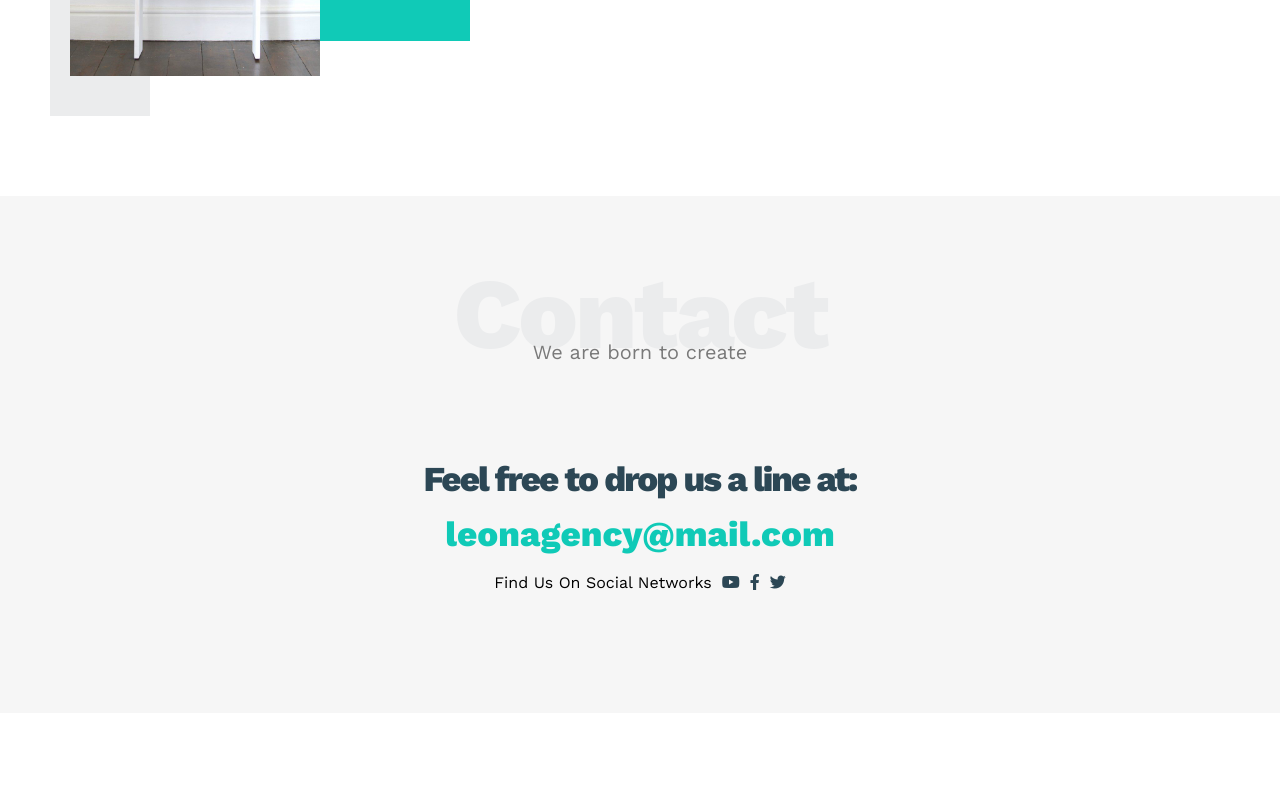
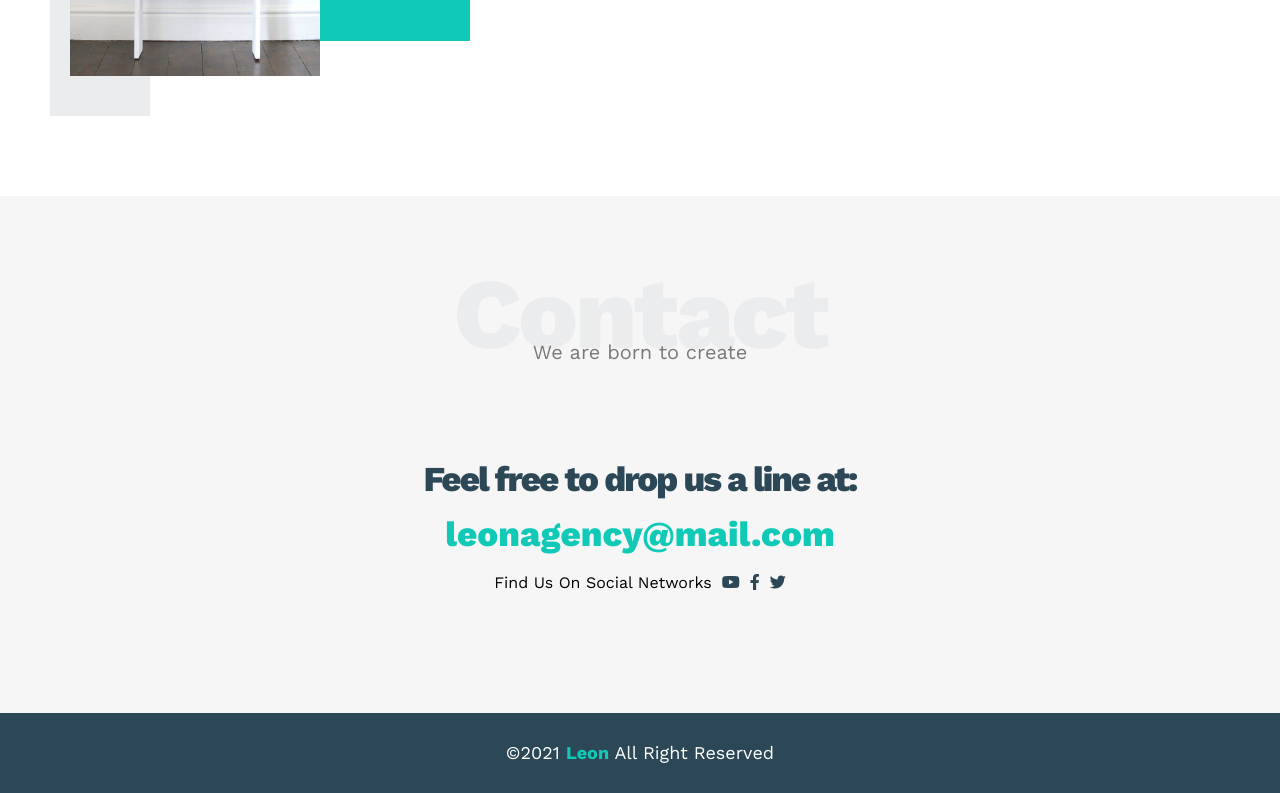
Before and after one commit to Alaahamouly/Leon-Template, a plain HTML site: page index.html in a window 1280 px wide. Shown: the part 3200-3993 px from the top of the page. Before the commit the page ends 3913 px from the top, so only its background shows below. Drawn offline with nearby package versions, Linux system fonts and the light colour scheme.

Commit message:
Creating Footer

```diff
--- a/css/leon.css
+++ b/css/leon.css
@@ -533,3 +533,22 @@ body {
 
 
 /* End Contact */
+
+
+/* Start Footer */
+
+.footer {
+    background-color: var(--secondary-color);
+    color: white;
+    padding: 30px 10px;
+    text-align: center;
+    font-size: 18px;
+}
+
+.footer span {
+    font-weight: bold;
+    color: var(--main-color);
+}
+
+
+/* End Footer */
--- a/index.html
+++ b/index.html
@@ -198,6 +198,9 @@
         </div>
     </div>
     <!-- End Contact -->
+    <!-- Start Footer -->
+    <div class="footer">&copy;2021 <span>Leon</span> All Right Reserved</div>
+    <!-- End Footer -->
 </body>
 
 </html>
```
